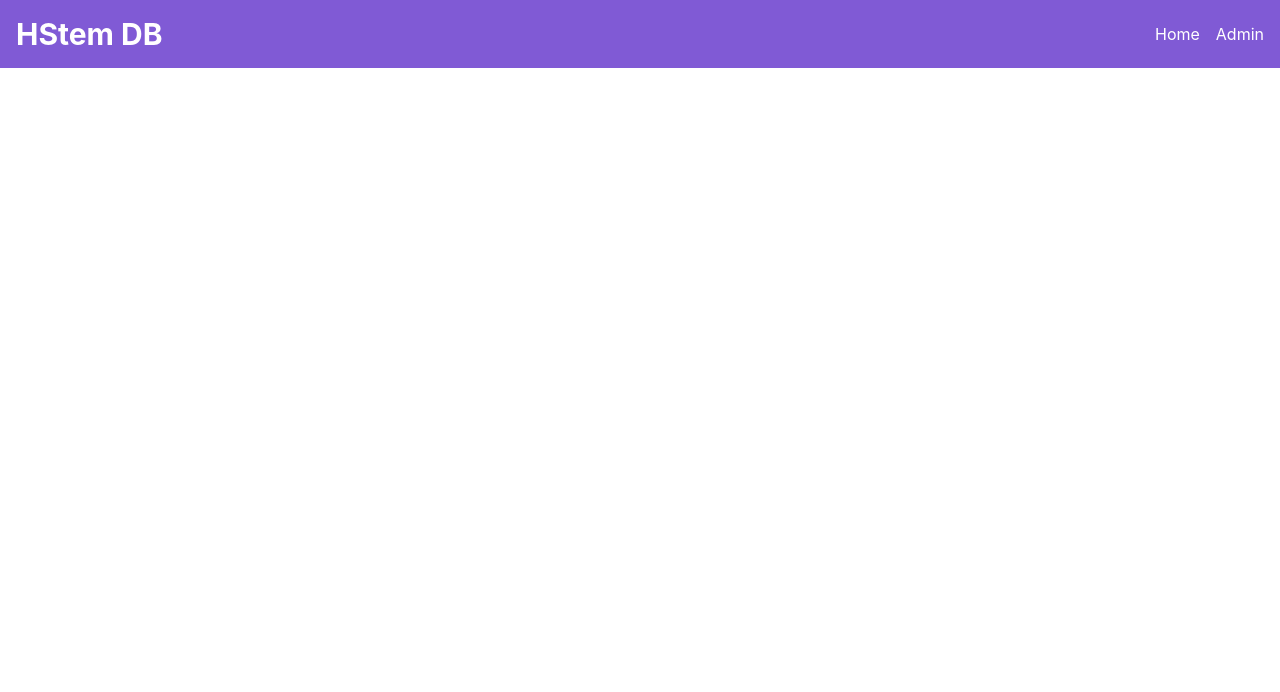
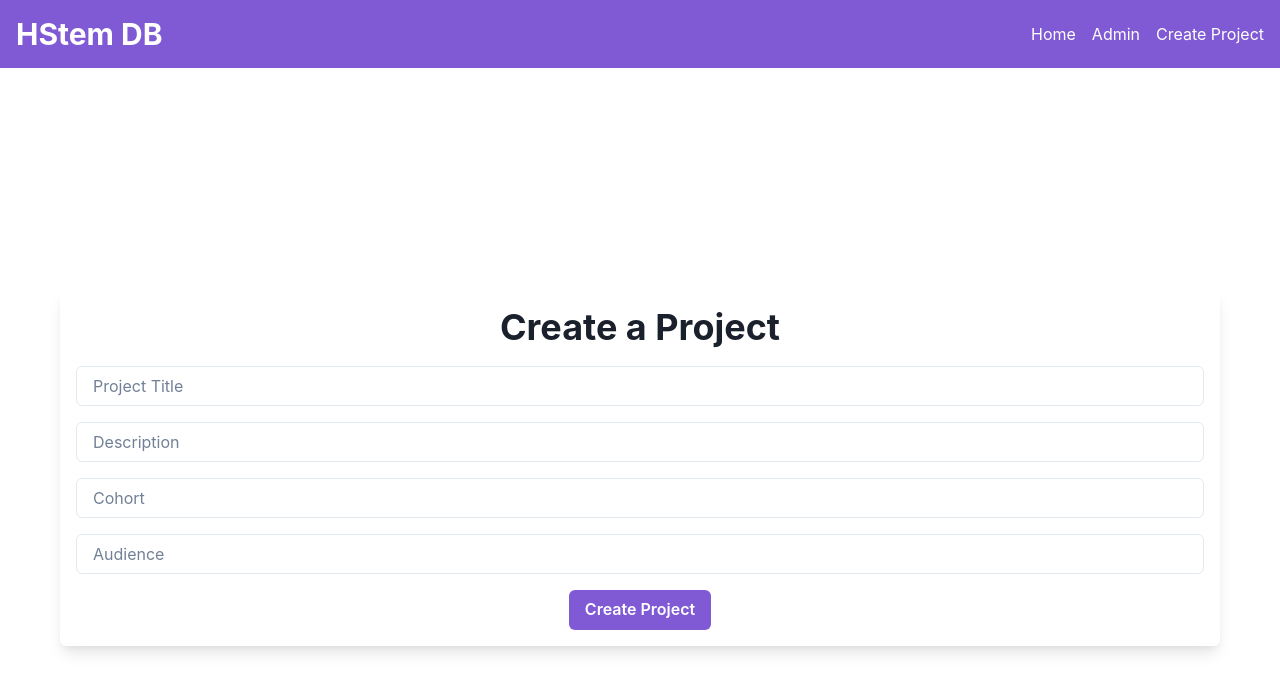
Before and after one commit to ItzRae/hstem, a React (Create React App) app in the folder frontend/: page /project in a window 1280 px wide. Before the commit this address had no page. Shown: the top 692 px of the page. Built offline with nearby package versions, Linux system fonts and the light colour scheme.

Commit message:
rachel - feat: create form

```diff
--- a/frontend/src/App.js
+++ b/frontend/src/App.js
@@ -3,6 +3,7 @@ import { CSSReset, ChakraProvider } from "@chakra-ui/react";
 import { BrowserRouter as Router, Route, Routes } from "react-router-dom";
 import Navbar from "./components/Navbar";
 import Search from "./routes/Search";
+import ProjectForm from "./components/ProjectForm";
 import AdminPage from "./routes/AdminPage";
 
 const App = () => {
@@ -19,6 +20,8 @@ const App = () => {
         <Routes>
           <Route path="/" element={<Search/>} />
           <Route path="/admin" element={<AdminPage />} />
+          <Route path="/project" element={<ProjectForm/>} />
+
         </Routes>
       </Router>
     </ChakraProvider>
--- a/frontend/src/components/Navbar.js
+++ b/frontend/src/components/Navbar.js
@@ -20,6 +20,9 @@ const Navbar = ({ onSearch }) => {
           <ChakraLink to="/admin" ml="4" color="white">
             Admin
           </ChakraLink>
+          <ChakraLink to="/project" ml="4" color="white">
+            Create Project
+          </ChakraLink>
         </Box>
       </Flex>
     </Box>
--- /dev/null
+++ b/frontend/src/components/ProjectForm.js
@@ -0,0 +1,87 @@
+import React, { useState } from "react";
+import { Box, Heading, Input, Button, Center, Text } from "@chakra-ui/react"; // Adjust Chakra UI imports as needed
+
+const ProjectForm = () => {
+  const [formData, setFormData] = useState({
+    title: "",
+    description: "",
+    cohort: "",
+    audience: "",
+  });
+
+  const handleInputChange = (e, field) => {
+    setFormData({ ...formData, [field]: e.target.value });
+  };
+
+  const handleSubmit = async () => {
+    try {
+      const response = await fetch("http://127.0.0.1:8000/api/projects/", {
+        method: "POST",
+        headers: {
+          "Content-Type": "application/json",
+        },
+        body: JSON.stringify(formData),
+      });
+
+      if (response.ok) {
+        // Clear form data after successful submission
+        setFormData({
+          title: "",
+          description: "",
+          cohort: "",
+          audience: "",
+        });
+        alert("Project created successfully!");
+      } else {
+        console.error("Failed to create project");
+      }
+    } catch (error) {
+      console.error("Error creating project:", error);
+    }
+  };
+
+  return (
+    <Center h="100vh">
+      <Box p="4" shadow="lg" rounded="md" bg="white">
+        <Heading mb="4" textAlign="center">
+          Create a Project
+        </Heading>
+        <Input
+          type="text"
+          placeholder="Project Title"
+          value={formData.title}
+          onChange={(e) => handleInputChange(e, "title")}
+          mb="4"
+        />
+        <Input
+          type="text"
+          placeholder="Description"
+          value={formData.description}
+          onChange={(e) => handleInputChange(e, "description")}
+          mb="4"
+        />
+        <Input
+          type="text"
+          placeholder="Cohort"
+          value={formData.cohort}
+          onChange={(e) => handleInputChange(e, "cohort")}
+          mb="4"
+        />
+        <Input
+          type="text"
+          placeholder="Audience"
+          value={formData.audience}
+          onChange={(e) => handleInputChange(e, "audience")}
+          mb="4"
+        />
+        <Center>
+          <Button colorScheme="purple" onClick={handleSubmit}>
+            Create Project
+          </Button>
+        </Center>
+      </Box>
+    </Center>
+  );
+};
+
+export default ProjectForm;
--- a/frontend/src/routes/AdminPage.js
+++ b/frontend/src/routes/AdminPage.js
@@ -1,14 +1,13 @@
 import React, { useEffect, useState } from "react";
-import { useTable } from "react-table";
 import axios from "axios";
 import {
   Box,
   Container,
-  TableContainer,
-  Text,
   Table,
+  Thead,
   Tbody,
   Tr,
+  Th,
   Td,
 } from "@chakra-ui/react";
 
@@ -26,22 +25,16 @@ export default function AdminPage() {
       });
   }, []);
 
-  // Commented-out columns for future use
-  // const columns = React.useMemo(
-  //   () => [
-  //     {
-  //       Header: "Project",
-  //       accessor: "project", // Replace 'project' with the actual field name from your API
-  //     },
-  //   ],
-  //   []
-  // );
-
   return (
-    <Container maxW="container.xl">
+    <Container maxW="container.xl" py={8}>
       <Box overflowX="auto">
-        <TableContainer>
         <Table variant="simple">
+          <Thead>
+            <Tr>
+              <Th>Project Title</Th>
+              <Th>Description</Th>
+            </Tr>
+          </Thead>
           <Tbody>
             {projects.map((project) => (
               <Tr key={project.id}>
@@ -51,31 +44,6 @@ export default function AdminPage() {
             ))}
           </Tbody>
         </Table>
-        </TableContainer>
-        {/* Uncomment the following code if you want to use react-table */}
-        {/* <table style={{ width: '100%', marginTop: '20px' }}>
-          <thead>
-            {headerGroups.map((headerGroup) => (
-              <tr {...headerGroup.getHeaderGroupProps()}>
-                {headerGroup.headers.map((column) => (
-                  <th {...column.getHeaderProps()}>{column.render('Header')}</th>
-                ))}
-              </tr>
-            ))}
-          </thead>
-          <tbody {...getTableBodyProps()}>
-            {rows.map((row) => {
-              prepareRow(row);
-              return (
-                <tr {...row.getRowProps()}>
-                  {row.cells.map((cell) => {
-                    return <td {...cell.getCellProps()}>{cell.render('Cell')}</td>;
-                  })}
-                </tr>
-              );
-            })}
-          </tbody>
-        </table> */}
       </Box>
     </Container>
   );
```
Lines whose indentation alone changed are shown as unchanged.
